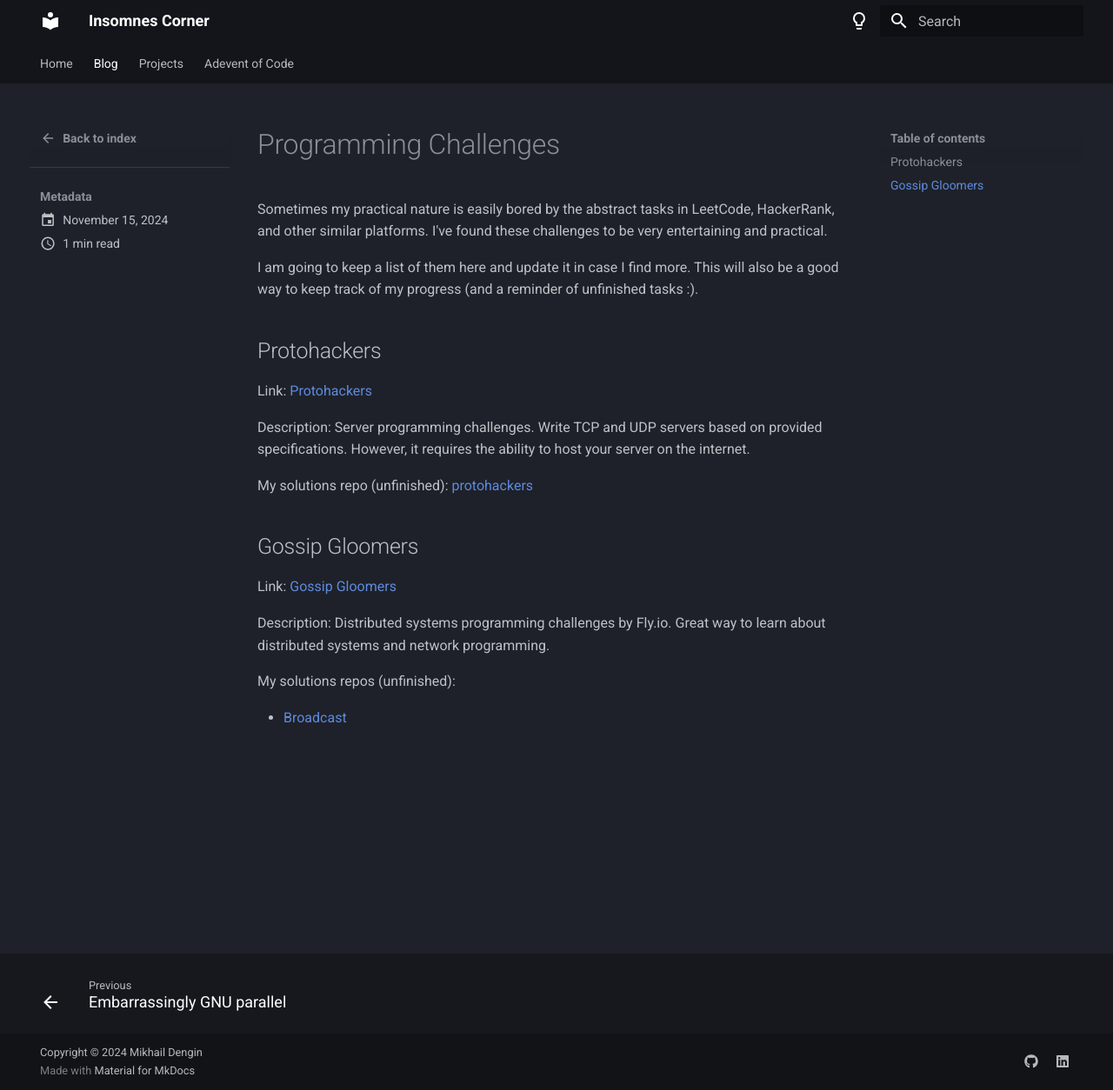
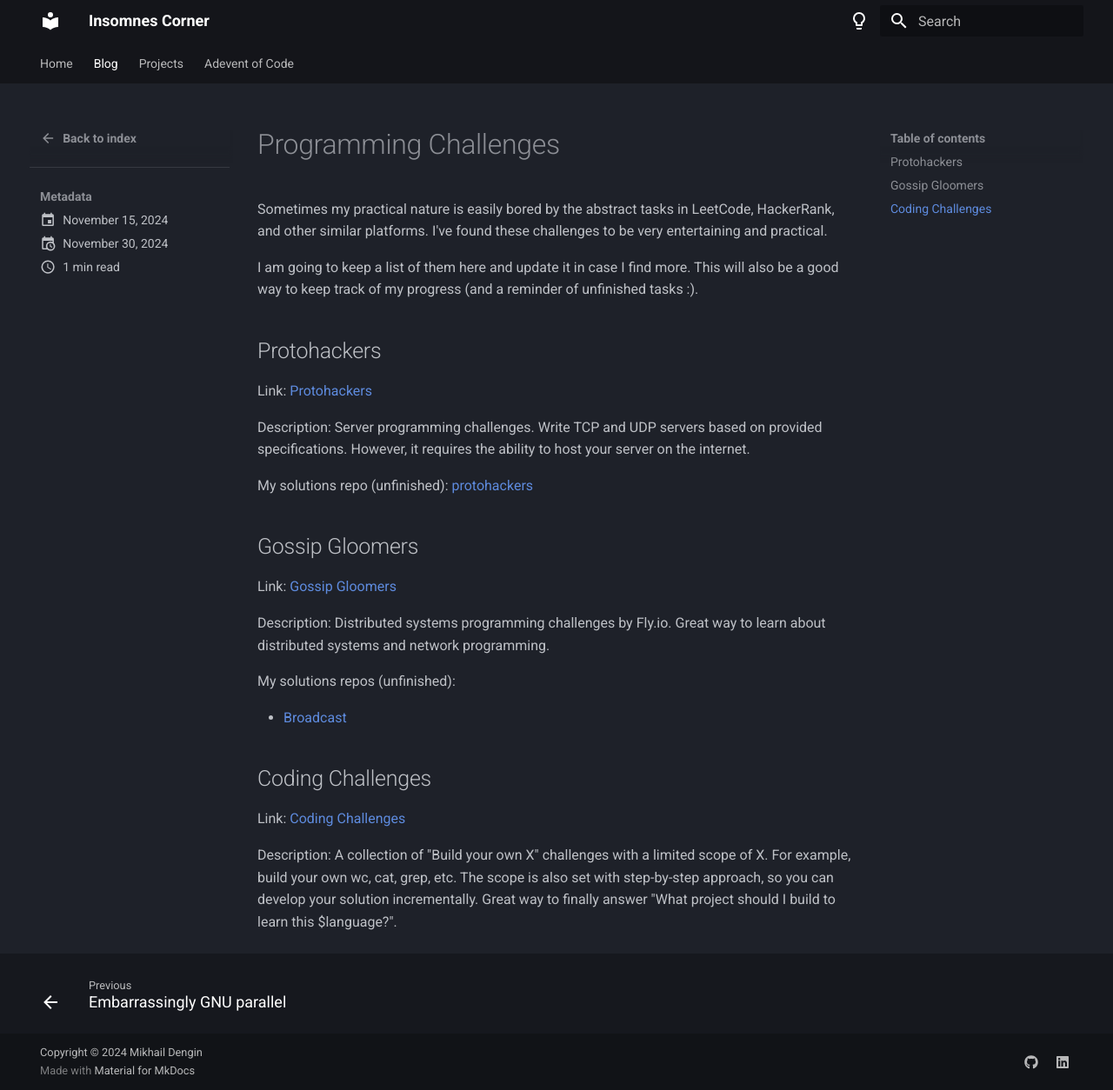
Before and after one commit to insomnes/my-static-site, an MkDocs documentation site: the page built from docs/blog/posts/programming_challenges.md, in a window 1280 px wide and 1254 px high. Shown: the whole window at 87% size. Built offline with MkDocs 1.6.1 and Material for MkDocs 9.7.7, drawn with Linux system fonts in a browser that asks for light colours.

Commit message:
Add Coding Challenges link

```diff
--- a/docs/blog/posts/programming_challenges.md
+++ b/docs/blog/posts/programming_challenges.md
@@ -1,6 +1,7 @@
 ---
 date:
   created: 2024-11-15
+  updated: 2024-11-30
 ---
 
 # Programming Challenges
@@ -29,3 +30,12 @@ about distributed systems and network programming.
 My solutions repos (unfinished):
 
 - [Broadcast](https://github.com/insomnes/rggbroadcast)
+
+
+## Coding Challenges
+Link: [Coding Challenges](https://codingchallenges.fyi/)
+
+Description: A collection of "Build your own X" challenges with a limited scope of X.
+For example, build your own wc, cat, grep, etc. The scope is also set with step-by-step
+approach, so you can develop your solution incrementally. Great way to finally answer
+"What project should I build to learn this $language?".
```
